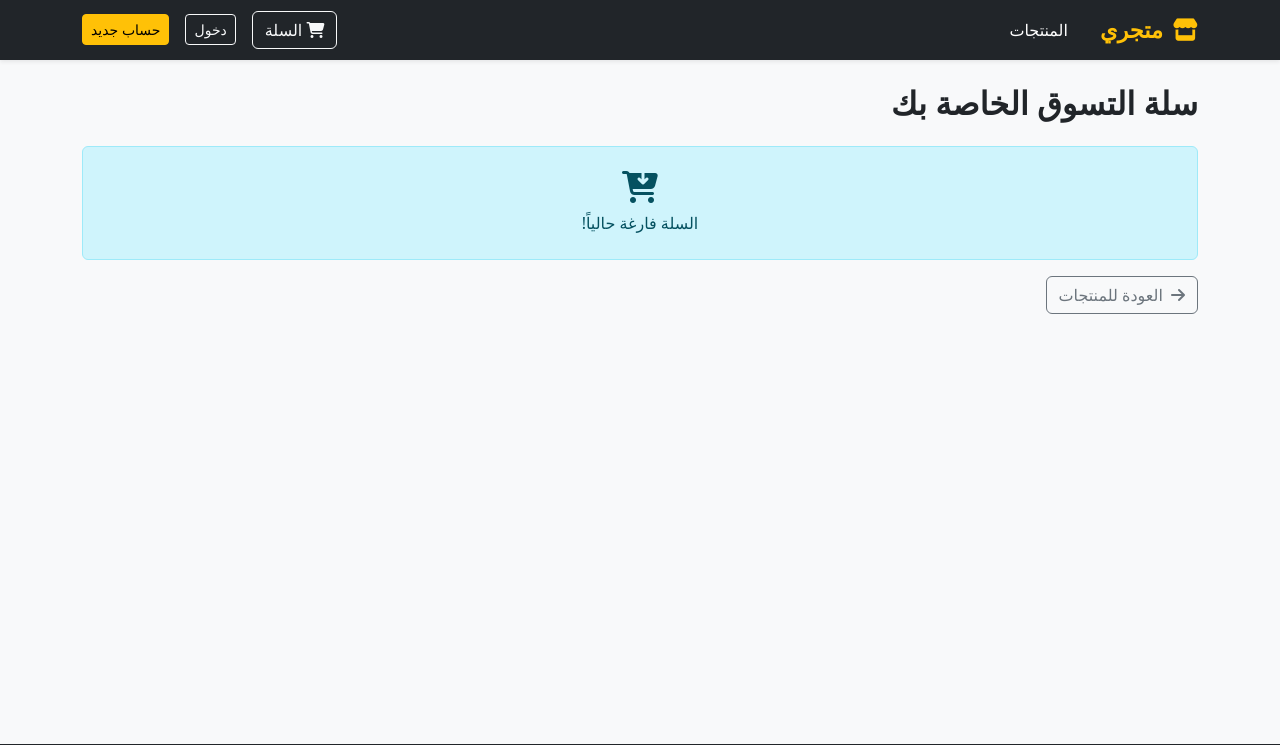
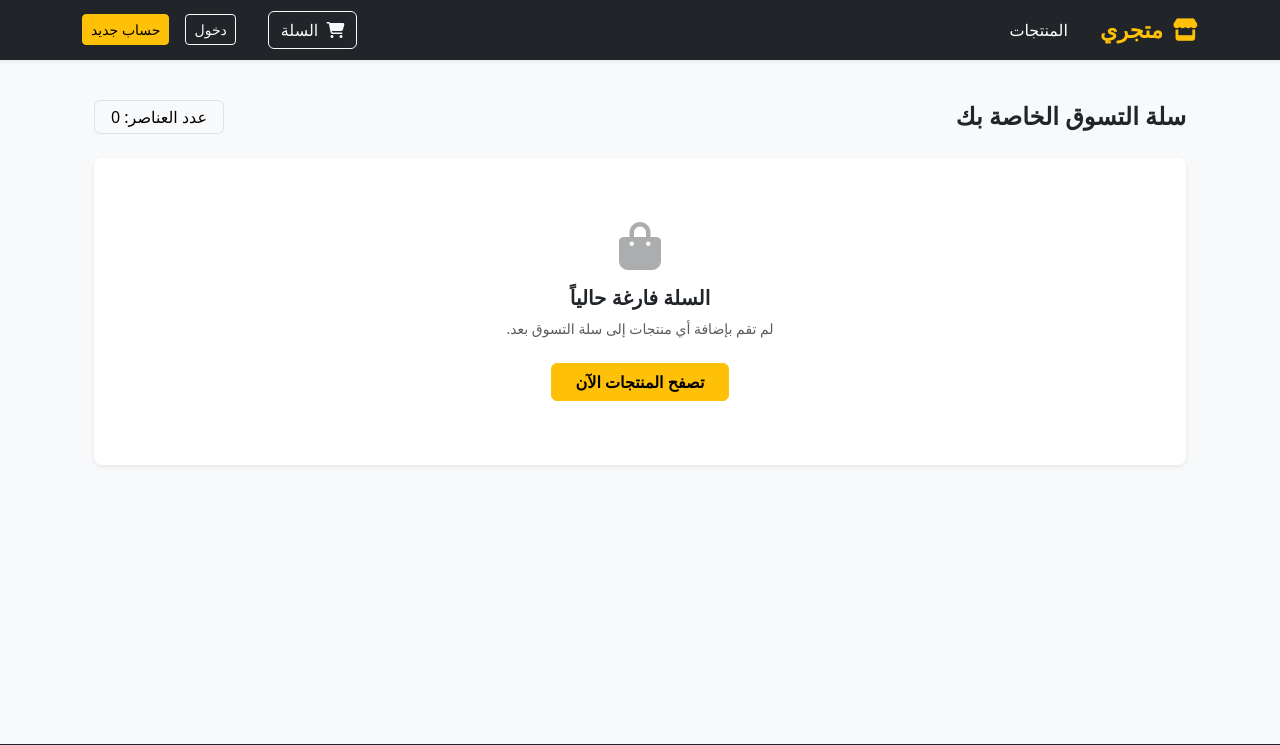
Before and after one commit to tabazayahya5-dev/ecommerce_project, a Django app: page /cart/ in a window 1280 px wide. Shown: the top 745 px of the page. Run offline with Django 5.2, Linux system fonts and the light colour scheme.

Commit message:
refactor(cart): polish UI, streamline quantity controls, and prevent toast alerts on cart detail page

```diff
--- /dev/null
+++ b/cart/context_processors.py
@@ -0,0 +1,4 @@
+from .cart import Cart
+
+def cart(request):
+    return {'cart': Cart(request)}
--- a/cart/views.py
+++ b/cart/views.py
@@ -3,6 +3,7 @@ from products.models import Product
 from django.views.decorators.http import require_POST
 from .cart import Cart
 from .forms import CartAddProductForm
+from django.contrib import messages
 
 @require_POST
 
@@ -11,16 +12,25 @@ def cart_add(request, product_id):
     product = get_object_or_404(Product, id=product_id)
     form = CartAddProductForm(request.POST)
 
+    override = False
     if form.is_valid():
         cd = form.cleaned_data
+        override = cd['override']
         cart.add(
             product=product,
             quantity=cd['quantity'],
-            override_quantity=cd['override']
+            override_quantity=override
         )
     else:
-        cart.add(product=product, quantity=1, override_quantity=False)
-    return redirect('cart:cart_detail')
+        override_param = request.POST.get('override', 'False') == 'True'
+        quantity = int(request.POST.get('quantity', 1))
+        cart.add(product=product, quantity=quantity, override_quantity=override_param)
+        override = override_param
+
+    if not override:
+        messages.success(request, f'تمت إضافة "{product.name}" إلى سلة التسوق بنجاح!')
+
+    return redirect(request.META.get('HTTP_REFERER', 'products:product_list'))
 
 def cart_detail(request):
     cart = Cart(request)
--- a/core/settings.py
+++ b/core/settings.py
@@ -65,6 +65,7 @@ TEMPLATES = [
                 'django.template.context_processors.request',
                 'django.contrib.auth.context_processors.auth',
                 'django.contrib.messages.context_processors.messages',
+                'cart.context_processors.cart',
             ],
         },
     },
--- a/templates/base.html
+++ b/templates/base.html
@@ -20,7 +20,6 @@
     </style>
 </head>
 <body class="d-flex flex-column min-vh-100">
-
     <!-- Navbar الرئيسي -->
     <nav class="navbar navbar-expand-lg navbar-dark bg-dark shadow-sm">
         <div class="container">
@@ -40,13 +39,15 @@
 
                 <div class="d-flex align-items-center gap-3">
                     <!-- رابط السلة مع العداد -->
-                    <a href="{% url 'cart:cart_detail' %}" class="btn btn-outline-light position-relative">
-                        <i class="fa-solid fa-cart-shopping"></i> السلة
-                        {% if cart %}
-                            <span class="position-absolute top-0 start-100 translate-middle badge rounded-pill bg-danger">
-                                {{ cart|length }}
-                            </span>
-                        {% endif %}
+                    <a href="{% url 'cart:cart_detail' %}" class="btn btn-outline-light position-relative me-3">
+                        <i class="fas fa-shopping-cart me-1"></i> السلة
+                        {% with total_items=cart|length %}
+                            {% if total_items > 0 %}
+                                <span class="position-absolute top-0 start-100 translate-middle badge rounded-pill bg-danger">
+                                    {{ total_items }}
+                                </span>
+                            {% endif %}
+                        {% endwith %}
                     </a>
 
                     <!-- قائمة الحساب -->
@@ -69,6 +70,31 @@
 
     <!-- المحتوى المتغير للظهور في بقية الصفحات -->
     <main class="container my-4 flex-grow-1">
+        {% if messages %}
+            <div class="toast-container position-fixed top-0 start-0 p-3" style="z-index: 1100;">
+                {% for message in messages %}
+                <div class="toast show align-items-center text-white bg-success border-0 shadow-lg" role="alert" aria-live="assertive" aria-atomic="true" data-bs-delay="3500">
+                    <div class="d-flex">
+                        <div class="toast-body fs-6">
+                            <i class="fas fa-check-circle me-2"></i> {{ message }}
+                        </div>
+                        <button type="button" class="btn-close btn-close-white me-2 m-auto" data-bs-dismiss="toast" aria-label="Close"></button>
+                    </div>
+                </div>
+                {% endfor %}
+            </div>
+
+            <script>
+                document.addEventListener("DOMContentLoaded", function() {
+                    var toastElList = [].slice.call(document.querySelectorAll('.toast'));
+                    var toastList = toastElList.map(function(toastEl) {
+                        var toast = new bootstrap.Toast(toastEl, { delay: 3500 });
+                        toast.show();
+                        return toast;
+                    });
+                });
+            </script>
+        {% endif %}
         {% block content %}
         {% endblock %}
     </main>
--- a/templates/cart/detail.html
+++ b/templates/cart/detail.html
@@ -3,42 +3,73 @@
 {% block title %}سلة التسوق 🛒{% endblock %}
 
 {% block content %}
-<h2 class="fw-bold mb-4">سلة التسوق الخاصة بك</h2>
+<div class="container py-3">
+    <!-- عنوان الصفحة -->
+    <div class="d-flex align-items-center justify-content-between mb-4">
+        <h4 class="fw-bold text-dark m-0">سلة التسوق الخاصة بك</h4>
+        <span class="badge bg-light text-black border px-3 py-2 fs-6 fw-normal">
+            عدد العناصر: {{ cart|length }}
+        </span>
+    </div>
 
     {% if cart %}
-    <div class="card border-0 shadow-sm mb-4">
+        <!-- بطاقة الجدول بتصميم خفيف وأطراف دائرية -->
+        <div class="card border-0 shadow-sm rounded-3 mb-4 overflow-hidden">
             <div class="table-responsive">
-            <table class="table table-hover align-middle mb-0">
-                <thead class="table-light">
-                    <tr>
-                        <th scope="col">المنتج</th>
-                        <th scope="col" class="text-center">الكمية</th>
-                        <th scope="col" class="text-center">تعديل الكمية</th>
-                        <th scope="col">سعر القطعة</th>
-                        <th scope="col">الإجمالي</th>
-                        <th scope="col" class="text-center">حذف</th>
+                <table class="table table-hover align-middle mb-0 text-center">
+                    <thead class="bg-light text-muted border-bottom">
+                        <tr class="small text-uppercase">
+                            <th scope="col" class="text-start ps-4 py-3" style="width: 35%;">المنتج</th>
+                            <th scope="col" class="py-3" style="width: 20%;">الكمية</th>
+                            <th scope="col" class="py-3" style="width: 15%;">سعر القطعة</th>
+                            <th scope="col" class="py-3" style="width: 15%;">الإجمالي</th>
+                            <th scope="col" class="py-3 pe-4" style="width: 15%;">الإجراء</th>
                         </tr>
                     </thead>
-                <tbody>
+                    <tbody class="border-top-0">
                         {% for item in cart %}
                             <tr>
-                            <td class="fw-bold">{{ item.product.name }}</td>
-                            <td class="text-center">{{ item.quantity }}</td>
-                            <td class="text-center" style="max-width: 160px;">
-                                <form action="{% url 'cart:cart_add' item.product.id %}" method="post" class="d-flex align-items-center justify-content-center gap-1">
+                                <!-- اسم المنتج -->
+                                <td class="text-start ps-4 py-3">
+                                    <span class="fw-semibold text-dark">{{ item.product.name }}</span>
+                                </td>
+
+                                <!-- التحكم بالكمية (+ و -) -->
+                                <td class="py-3">
+                                    <form action="{% url 'cart:cart_add' item.product.id %}" method="post" class="d-inline-block">
                                         {% csrf_token %}
-                                    {{ item.update_quantity_form.quantity }}
-                                    {{ item.update_quantity_form.override }}
-                                    <button type="submit" class="btn btn-sm btn-outline-primary">تحديث</button>
+                                        <input type="hidden" name="override" value="True">
+
+                                        <div class="input-group input-group-sm rounded-2 border overflow-hidden mx-auto" style="width: 110px;">
+                                            <button type="submit" name="quantity" value="{{ item.quantity|add:'-1' }}" class="btn btn-light text-secondary border-0 px-2" {% if item.quantity <= 1 %}disabled{% endif %}>
+                                                <i class="fas fa-minus fs-7"></i>
+                                            </button>
+
+                                            <input type="text" class="form-control border-0 text-center fw-bold bg-white p-0" value="{{ item.quantity }}" readonly>
+
+                                            <button type="submit" name="quantity" value="{{ item.quantity|add:'1' }}" class="btn btn-light text-secondary border-0 px-2">
+                                                <i class="fas fa-plus fs-7"></i>
+                                            </button>
+                                        </div>
                                     </form>
                                 </td>
-                            <td>${{ item.price }}</td>
-                            <td class="fw-bold text-success">${{ item.total_price }}</td>
-                            <td class="text-center">
+
+                                <!-- سعر القطعة -->
+                                <td class="py-3 text-secondary">
+                                    ${{ item.price }}
+                                </td>
+
+                                <!-- الإجمالي -->
+                                <td class="py-3 fw-bold text-dark">
+                                    ${{ item.total_price }}
+                                </td>
+
+                                <!-- زر الحذف -->
+                                <td class="py-3 pe-4">
                                     <form action="{% url 'cart:cart_remove' item.product.id %}" method="post" class="d-inline">
                                         {% csrf_token %}
-                                    <button type="submit" class="btn btn-sm btn-outline-danger">
-                                        <i class="fa-solid fa-trash me-1"></i> حذف
+                                        <button type="submit" class="btn btn-sm btn-link text-danger p-0 text-decoration-none opacity-75 opacity-100-hover" title="حذف المنتج">
+                                            <i class="fa-regular fa-trash-can fs-6"></i>
                                         </button>
                                     </form>
                                 </td>
@@ -49,24 +80,42 @@
             </div>
         </div>
 
-    <div class="card border-0 shadow-sm p-3 mb-4 bg-light">
-        <div class="d-flex justify-content-between align-items-center">
-            <h4 class="m-0 fw-bold">المجموع الكلي: <span class="text-success">${{ cart.get_total_price }}</span></h4>
-            <a href="{% url 'orders:order_create' %}" class="btn btn-success btn-lg">
-                <i class="fa-solid fa-credit-card me-1"></i> إتمام الشراء (Checkout)
+        <!-- بطاقة الإجمالي وإتمام الشراء المحسنة بـ Grid System -->
+        <div class="card border-0 shadow-sm rounded-3 p-3 mb-4 bg-white">
+            <div class="row align-items-center g-3">
+                <!-- إجمالي الحساب -->
+                <div class="col-12 col-md-5 text-center text-md-start">
+                    <span class="text-muted small d-block mb-1">إجمالي الحساب:</span>
+                    <h4 class="fw-bold m-0 text-dark">${{ cart.get_total_price }}</h4>
+                </div>
+
+                <!-- الأزرار مرتبة ومفصولة تماماً -->
+                <div class="col-12 col-md-7">
+                    <div class="d-flex flex-column flex-sm-row justify-content-md-end gap-2">
+                        <a href="{% url 'products:product_list' %}" class="btn btn-outline-secondary px-4 py-2 rounded-2">
+                            متابعة التسوق
+                        </a>
+                        <a href="{% url 'orders:order_create' %}" class="btn btn-warning fw-semibold px-4 py-2 rounded-2">
+                            إتمام الشراء <i class="fa-solid fa-arrow-left ms-1"></i>
                         </a>
                     </div>
                 </div>
+            </div>
+        </div>
     {% else %}
-    <div class="alert alert-info text-center py-4" role="alert">
-        <i class="fa-solid fa-cart-arrow-down fa-2x mb-2 d-block"></i>
-        السلة فارغة حالياً!
+        <!-- حالة السلة الفارغة -->
+        <div class="card border-0 shadow-sm rounded-3 text-center py-5 my-4 bg-white">
+            <div class="card-body">
+                <div class="mb-3 text-muted opacity-50">
+                    <i class="fa-solid fa-bag-shopping fa-3x"></i>
+                </div>
+                <h5 class="fw-bold text-dark mb-2">السلة فارغة حالياً</h5>
+                <p class="text-muted small mb-4">لم تقم بإضافة أي منتجات إلى سلة التسوق بعد.</p>
+                <a href="{% url 'products:product_list' %}" class="btn btn-warning fw-semibold px-4 rounded-2">
+                    تصفح المنتجات الآن
+                </a>
+            </div>
         </div>
     {% endif %}
-
-<div>
-    <a href="{% url 'products:product_list' %}" class="btn btn-outline-secondary">
-        <i class="fa-solid fa-arrow-right me-1"></i> العودة للمنتجات
-    </a>
 </div>
 {% endblock %}
```
Lines whose indentation alone changed are shown as unchanged.
